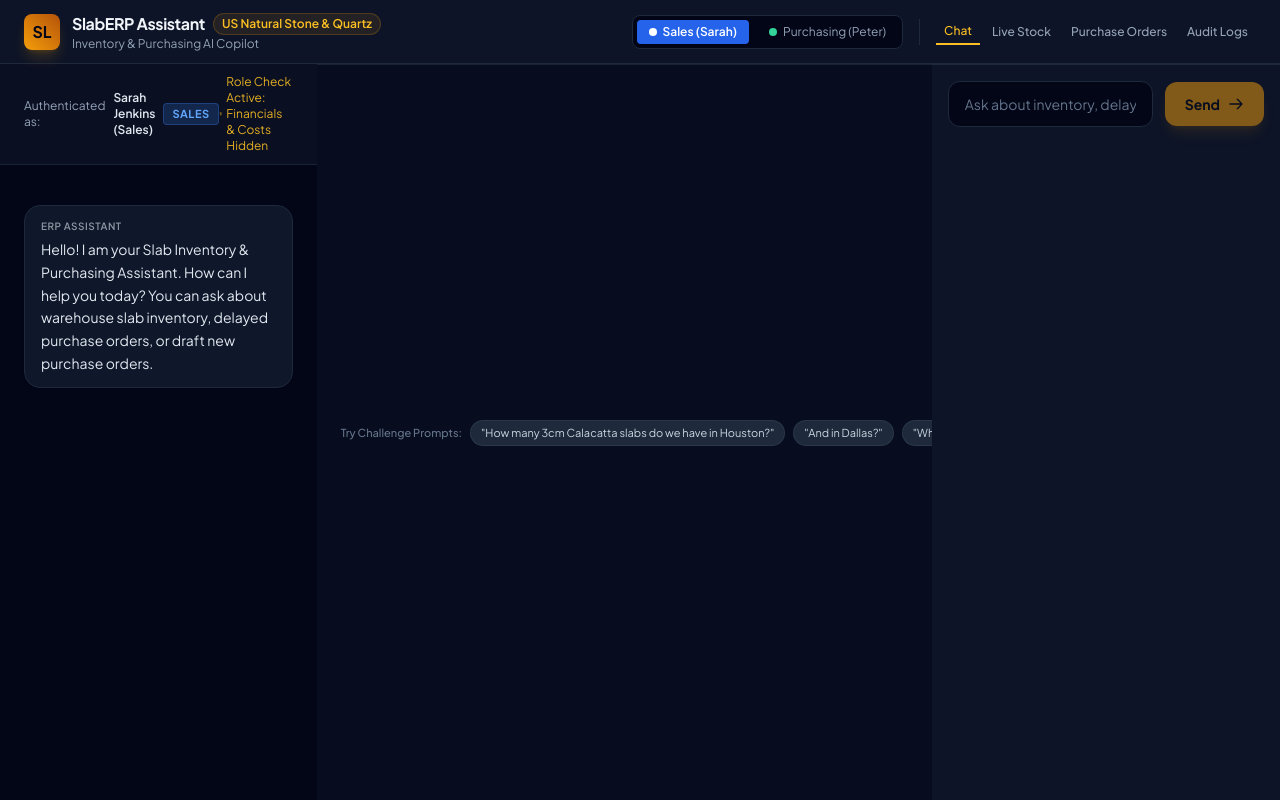
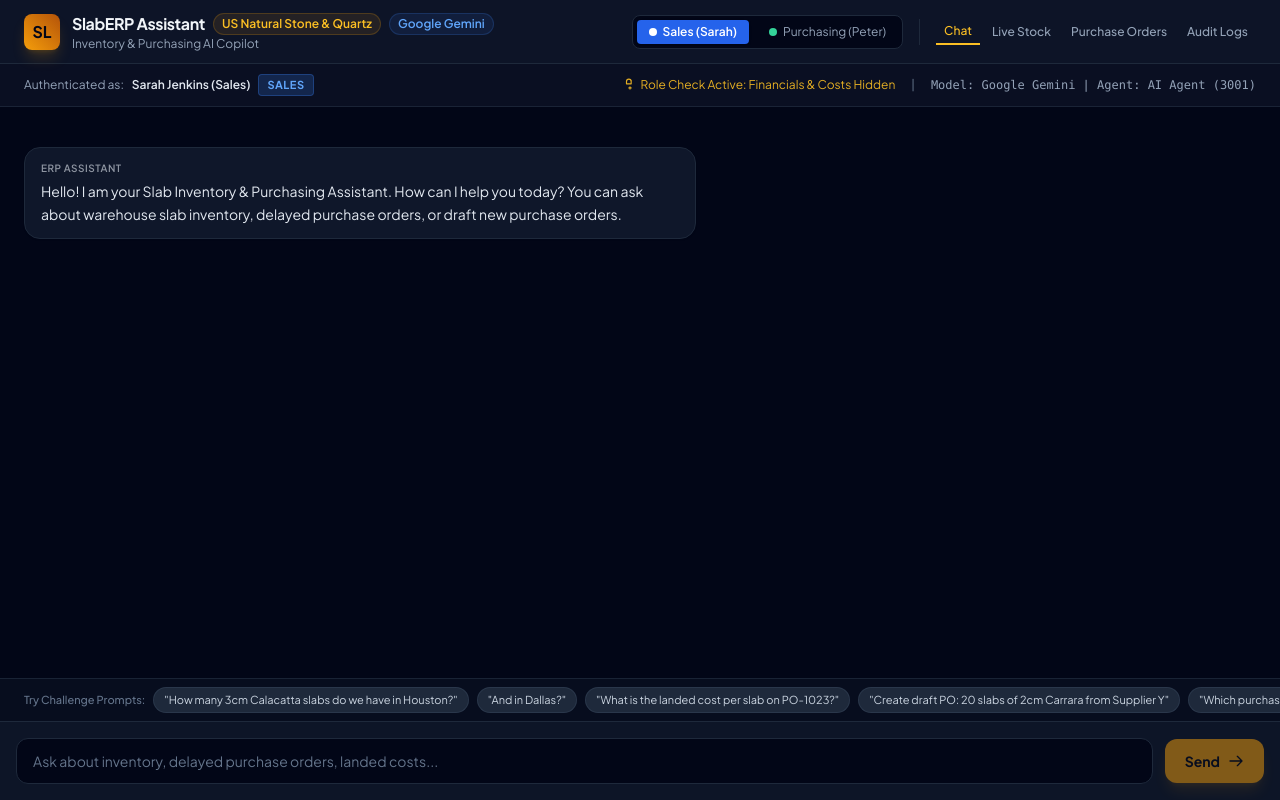
Before and after one commit to drokade981/Marble-Stones, a Laravel app: page / in a window 1280 px wide. Run offline with Laravel 12, Linux system fonts and the light colour scheme; data comes from the database, SQL or seed files in the repository; some libraries are stand-ins or nearby versions.

Commit message:
fix(ui): restore original layout, badges, and clean up duplicate closing tags in welcome.blade.php

```diff
--- a/resources/views/welcome.blade.php
+++ b/resources/views/welcome.blade.php
@@ -26,7 +26,7 @@
                 <div class="flex items-center space-x-2">
                     <h1 class="text-base font-bold text-slate-100 tracking-tight">SlabERP Assistant</h1>
                     <span class="text-xs font-semibold px-2 py-0.5 rounded-full bg-amber-500/10 text-amber-400 border border-amber-500/20">US Natural Stone & Quartz</span>
-
+                    <span class="text-xs font-semibold px-2 py-0.5 rounded-full bg-blue-500/10 text-blue-400 border border-blue-500/20">Google Gemini</span>
                 </div>
                 <p class="text-xs text-slate-400">Inventory & Purchasing AI Copilot</p>
             </div>
@@ -98,6 +98,8 @@
                         <svg class="w-3.5 h-3.5" fill="none" stroke="currentColor" viewBox="0 0 24 24"><path stroke-linecap="round" stroke-linejoin="round" stroke-width="2" d="M9 12l2 2 4-4m6 2a9 9 0 11-18 0 9 9 0 0118 0z"/></svg>
                         <span>Full Access: Landed Cost & PO Creation Enabled</span>
                     </span>
+                    <span class="text-slate-500">|</span>
+                    <span class="font-mono text-slate-400">Model: Google Gemini | Agent: AI Agent (3001)</span>
                 </div>
             </div>
 
@@ -122,6 +124,14 @@
                                 <div class="mt-2.5 pt-2 border-t border-slate-800/80">
                                     <template x-for="(t, idx) in msg.tools" :key="idx">
                                         <div class="mb-2">
+
+                                            <!-- Execute SQL: live DB query badge (hiding raw SQL) -->
+                                            <template x-if="t.tool === 'execute_sql' || t.tool === 'executeSql'">
+                                                <div class="text-[11px] text-emerald-400 font-mono flex items-center space-x-1.5 py-0.5">
+                                                    <svg class="w-3.5 h-3.5 text-emerald-400" fill="none" stroke="currentColor" viewBox="0 0 24 24"><path stroke-linecap="round" stroke-linejoin="round" stroke-width="2" d="M5 13l4 4L19 7"/></svg>
+                                                    <span>Queried live ERP database</span>
+                                                </div>
+                                            </template>
 
                                             <!-- Create Draft PO Tool (Purchasing only) -->
                                             <template x-if="(t.tool === 'createDraftPurchaseOrder' || t.tool === 'create_draft_purchase_order') && currentUser.role === 'purchasing' && t.output?.allowed !== false">
@@ -156,10 +166,6 @@
                                                     </template>
                                                 </div>
                                             </template>
-                                        </div>
-                                    </template>
-                                </div>
-                            </template>
                                         </div>
                                     </template>
                                 </div>
```
